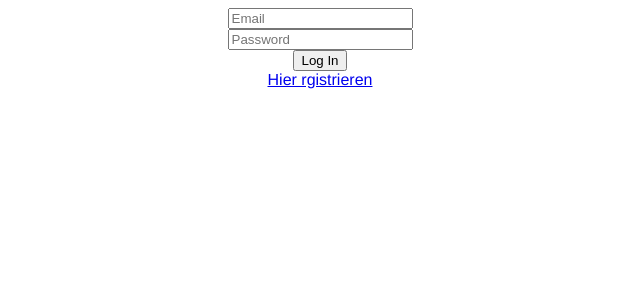
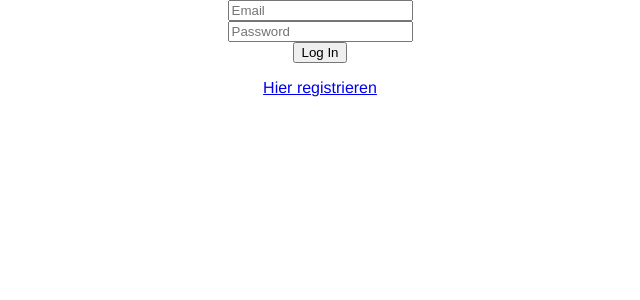
Before and after one commit to julianegoe/beerTournament, a Vue app: page /login in a window 1280 px wide. Shown: the top 300 px of the page, without its empty margins (320-960 px from the left). Built offline with nearby package versions, Linux system fonts and the light colour scheme; no server answers.

Commit message:
fixed register link

```diff
--- a/src/App.vue
+++ b/src/App.vue
@@ -30,6 +30,12 @@ export default {
 }
 </script>
 <style>
+
+body {
+  margin: 0;
+  padding: 0;
+}
+
 #app {
   font-family: Avenir, Helvetica, Arial, sans-serif;
   -webkit-font-smoothing: antialiased;
--- a/src/views/Login.vue
+++ b/src/views/Login.vue
@@ -10,8 +10,9 @@
             <button type="submit">Log In</button>
 
         </form>
-        <a href="/register">Hier rgistrieren</a>
-
+        <div class="register-link">
+            <RouterLink :to="{name: 'Register'}">Hier registrieren</RouterLink>
+        </div>
     </div>
 </template>
 
@@ -42,4 +43,9 @@ import { auth } from '@/firebase'
 </script>
 
 <style scoped>
+
+.register-link {
+    padding-top: 1rem;
+    cursor: pointer;
+}
 </style>
```
